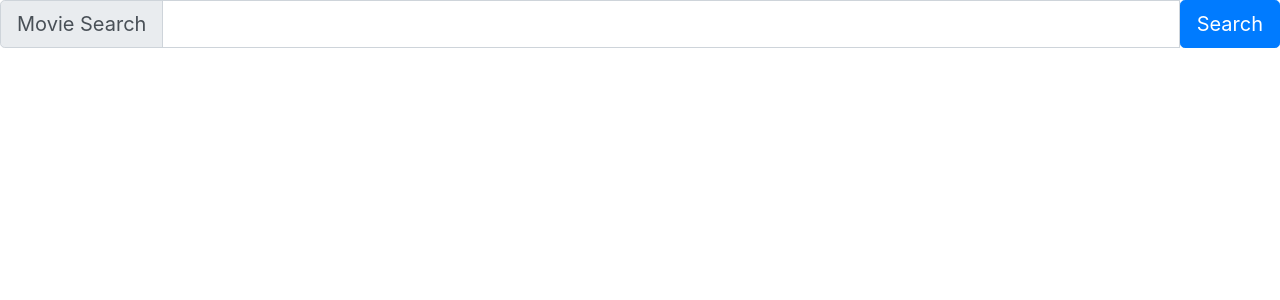
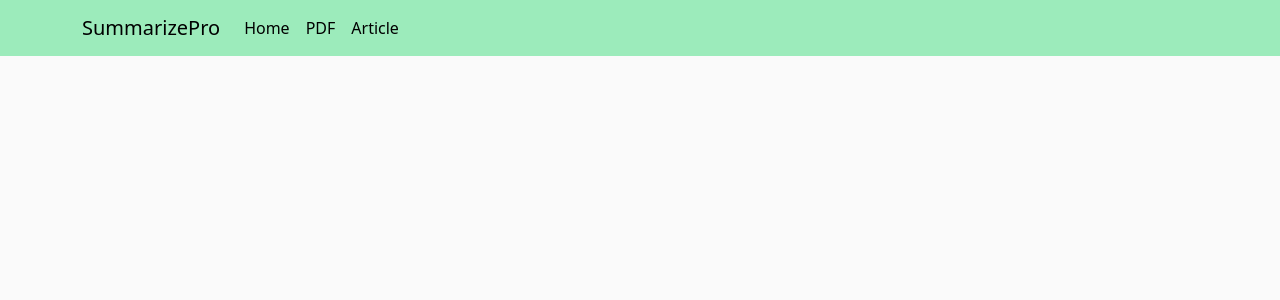
Before and after one commit to DylanAlfonso13/SummarizePro, a Flask app: page / in a window 1280 px wide. Shown: the top 300 px of the page. Run offline with Flask 3, Linux system fonts and the light colour scheme.

Commit message:
Changed a bit of the CSS and html

```diff
--- a/app.py
+++ b/app.py
@@ -1,12 +1,10 @@
 from flask import Flask, render_template, redirect, url_for, request, flash
 from flask_behind_proxy import FlaskBehindProxy
-from form import ReviewForm
-from helper import get_movie_details, get_movies
+# from helper import get_movie_details, get_movies
 from flask_sqlalchemy import SQLAlchemy
 
 #create Flask App
 app = Flask(__name__)
-proxied = FlaskBehindProxy(app)  ## needed for Codio
 
 #create sqlite database
 app.config['SQLALCHEMY_DATABASE_URI'] = 'sqlite:///site.db'
--- /dev/null
+++ b/static/main.css
@@ -0,0 +1,84 @@
+body {
+    background: #fafafa;
+    color: #333333;
+    margin-top: 5rem;
+  }
+
+  h1, h2, h3, h4, h5, h6 {
+    color: #444444;
+  }
+
+
+  .bg-steel {
+    background-color: #9CEBBB;
+  }
+
+  .site-header .navbar-nav .nav-link {
+    color: #000000;
+  }
+
+  .site-header .navbar-nav .nav-link:hover {
+    color: #ffffff;
+  }
+
+  .site-header .navbar-nav .nav-link.active {
+    font-weight: 500;
+  }
+
+  .site-header .navbar-brand{
+    color: #000000
+  }
+  .content-section {
+    background: #ffffff;
+    padding: 10px 20px;
+    border: 1px solid #dddddd;
+    border-radius: 3px;
+    margin-bottom: 20px;
+  }
+
+  .article-title {
+    color: #444444;
+  }
+
+  a.article-title:hover {
+    color: #428bca;
+    text-decoration: none;
+  }
+
+  .article-content {
+    white-space: pre-line;
+  }
+
+  .article-img {
+    height: 65px;
+    width: 65px;
+    margin-right: 16px;
+  }
+
+  .article-metadata {
+    padding-bottom: 1px;
+    margin-bottom: 4px;
+    border-bottom: 1px solid #e3e3e3
+  }
+
+  .article-metadata a:hover {
+    color: #333;
+    text-decoration: none;
+  }
+
+  .article-svg {
+    width: 25px;
+    height: 25px;
+    vertical-align: middle;
+  }
+
+  .account-img {
+    height: 125px;
+    width: 125px;
+    margin-right: 20px;
+    margin-bottom: 16px;
+  }
+
+  .account-heading {
+    font-size: 2.5rem;
+  }
--- a/templates/base.html
+++ b/templates/base.html
@@ -1,14 +1,36 @@
 <!DOCTYPE html>
-<html lang="en">
+<html>
 <head>
+<!-- Required meta tags -->
     <meta charset="utf-8">
-  <meta name="viewport"
-     content="width=device-width, initial-scale=1, user-scalable=yes">
-  <title>{% block title %}{% endblock %}</title>
-  <link rel="stylesheet" href="https://cdn.jsdelivr.net/npm/bootstrap@4.0.0/dist/css/bootstrap.min.css" integrity="sha384-Gn5384xqQ1aoWXA+058RXPxPg6fy4IWvTNh0E263XmFcJlSAwiGgFAW/dAiS6JXm" crossorigin="anonymous">
+    <meta name="viewport" content="width=device-width, initial-scale=1">
 
+    <!-- Bootstrap CSS -->
+    <link href="https://cdn.jsdelivr.net/npm/bootstrap@5.0.2/dist/css/bootstrap.min.css" rel="stylesheet" integrity="sha384-EVSTQN3/azprG1Anm3QDgpJLIm9Nao0Yz1ztcQTwFspd3yD65VohhpuuCOmLASjC" crossorigin="anonymous">
+
+    <link rel="stylesheet" type="text/css" href="{{ url_for('static', filename='main.css') }}">
 </head>
 <body>
+  <header class="site-header">
+    <nav class="navbar navbar-expand-md navbar-dark bg-steel fixed-top">
+      <div class="container">
+        <a class="navbar-brand mr-4" href="/">SummarizePro</a>
+        <button class="navbar-toggler" type="button" data-toggle="collapse" data-target="#navbarToggle" aria-controls="navbarToggle" aria-expanded="false" aria-label="Toggle navigation">
+          <span class="navbar-toggler-icon"></span>
+        </button>
+        <div class="collapse navbar-collapse" id="navbarToggle">
+          <div class="navbar-nav mr-auto">
+            <a class="nav-item nav-link" href="/">Home</a>
+            <a class="nav-item nav-link" href="/spotify">PDF</a>
+            <a class="nav-item nav-link" href="/about">Article</a>
+          </div>
+        </div>
+      </div>
+    </nav>
+  </header>
+  <main role="main" class="container">
+    <div class="row">
+      <div class="col-md-8">
         {% with messages = get_flashed_messages(with_categories=true) %}
           {% if messages %}
             {% for category, message in messages %}
@@ -18,7 +40,12 @@
             {% endfor %}
           {% endif %}
         {% endwith %}
+        <div class="container">
           {% block content %}{% endblock %}
+        </div>
+      </div>
+    </div>
+  </main>
+  <script src="https://cdn.jsdelivr.net/npm/bootstrap@5.0.2/dist/js/bootstrap.bundle.min.js" integrity="sha384-MrcW6ZMFYlzcLA8Nl+NtUVF0sA7MsXsP1UyJoMp4YLEuNSfAP+JcXn/tWtIaxVXM" crossorigin="anonymous"></script>
 </body>
-
 </html>
--- a/templates/index.html
+++ b/templates/index.html
@@ -1,24 +1,4 @@
 {% extends 'base.html' %}
 
 {% block content %}
-<form method="POST" action="">
-<div class="input-group input-group-lg">
-    <div class="input-group-prepend">
-      <span class="input-group-text" id="inputGroup-sizing-lg">{{title}}</span>
-    </div>
-    <input id="search" name="search" type="text" class="form-control" aria-label="Large" aria-describedby="inputGroup-sizing-sm">
-    <button type="submit" class="btn btn-primary btn-lg">Search</button>
-</div>
-</form>
-
-<div class="container">
-    <ul>
-    {% if results %}
-    <h1>{{ subtitle }}</h1>
-        {% for result in results %}
-       <li> <a href="./{{ url_for('select_movie', id=result.movieID) }}">{{result.title}}</a></li>
-        {% endfor %}
-    {% endif %}
-</ul>
-  </div
 {% endblock %}
```
Also changed, not shown: form.py (+8 -7 lines), helper.py (+1 -11 lines), requirements.txt (added, +15 -0 lines), README.md. Lines whose indentation alone changed are shown as unchanged.
